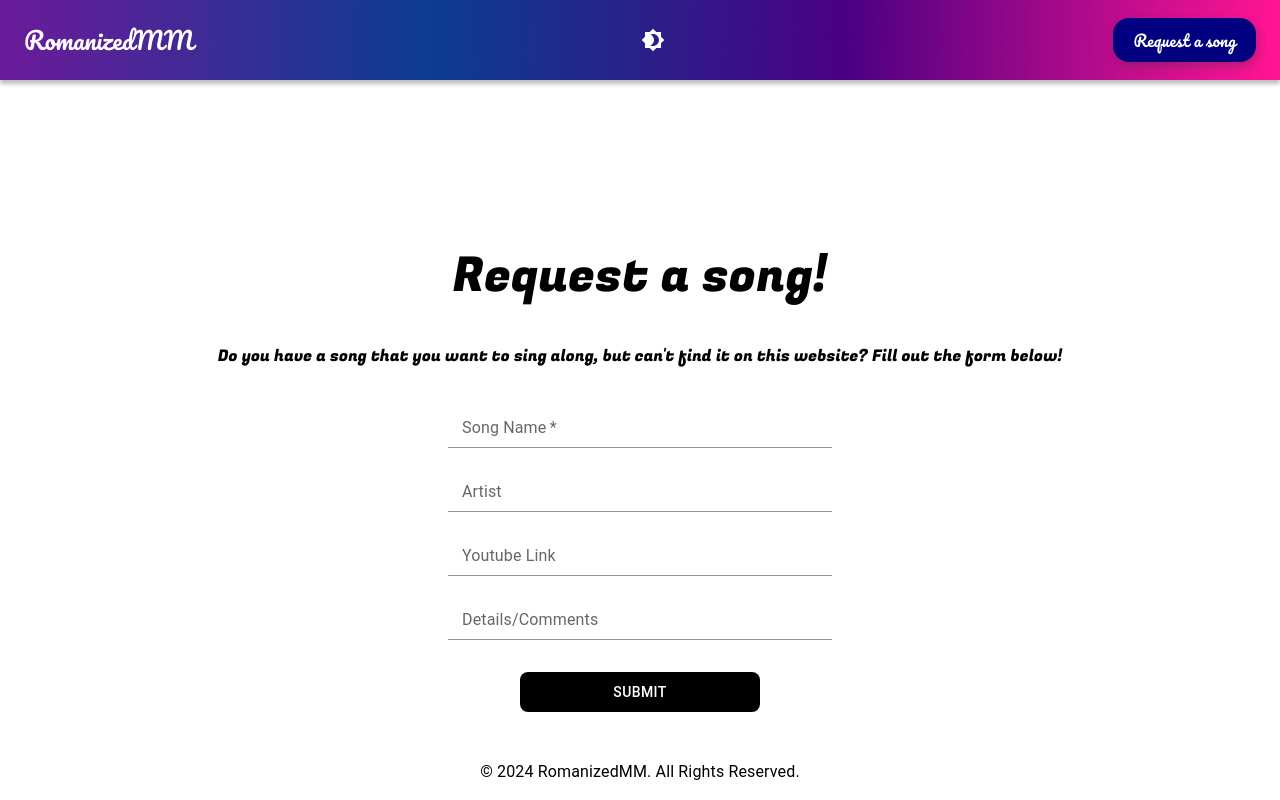
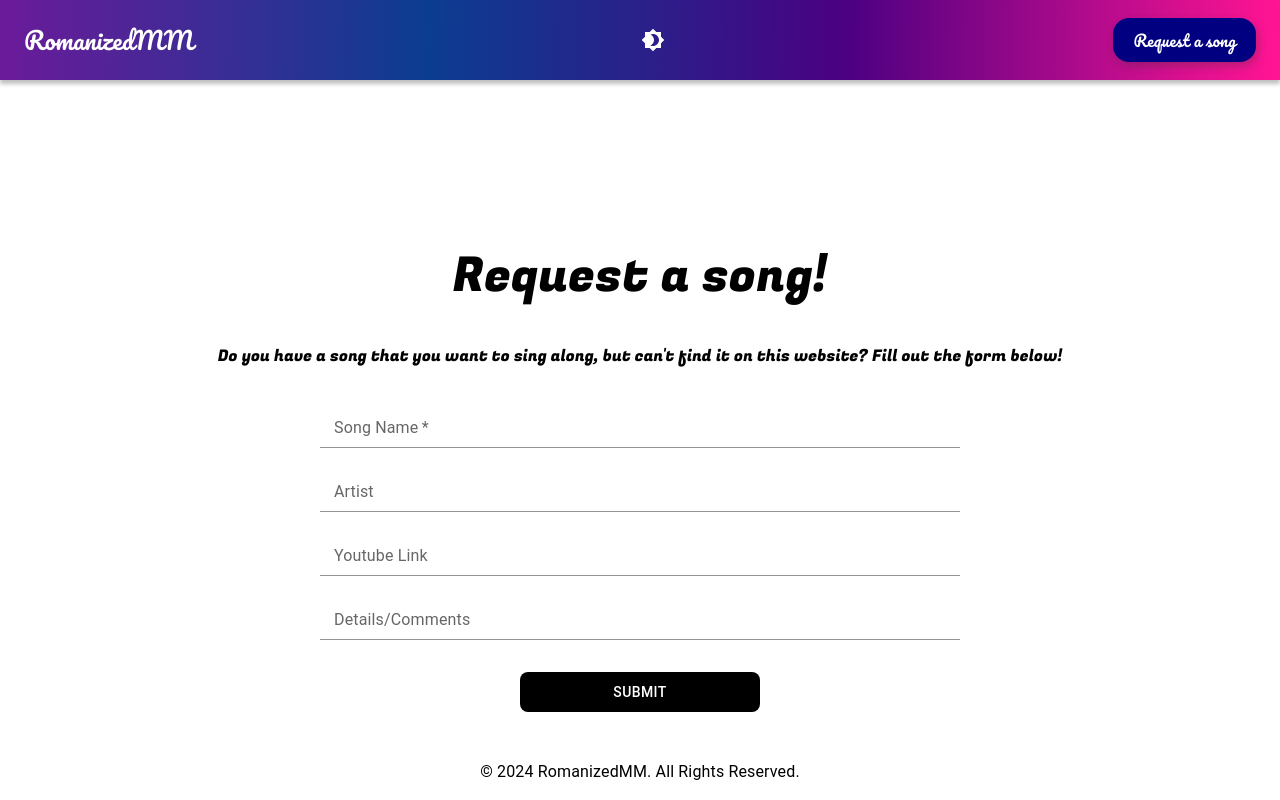
Before and after one commit to ynwin1/RomanizedMM, a React (Create React App) app in the folder client/: page /song-request in a window 1280 px wide. Built offline with nearby package versions, Linux system fonts and the light colour scheme; no server answers.

Commit message:
increase width for inputs in form

```diff
--- a/client/src/components/SongRequestForm/RequestForm.js
+++ b/client/src/components/SongRequestForm/RequestForm.js
@@ -76,7 +76,7 @@ function RequestForm() {
                     name={name}
                     value={val}
                     onChange={handleChange}
-                    sx={{ width:'30vw', paddingLeft: '1rem'}}
+                    sx={{ width:'50vw', paddingLeft: '1rem'}}
                 />
             </CustomFormControl>
         )
```
